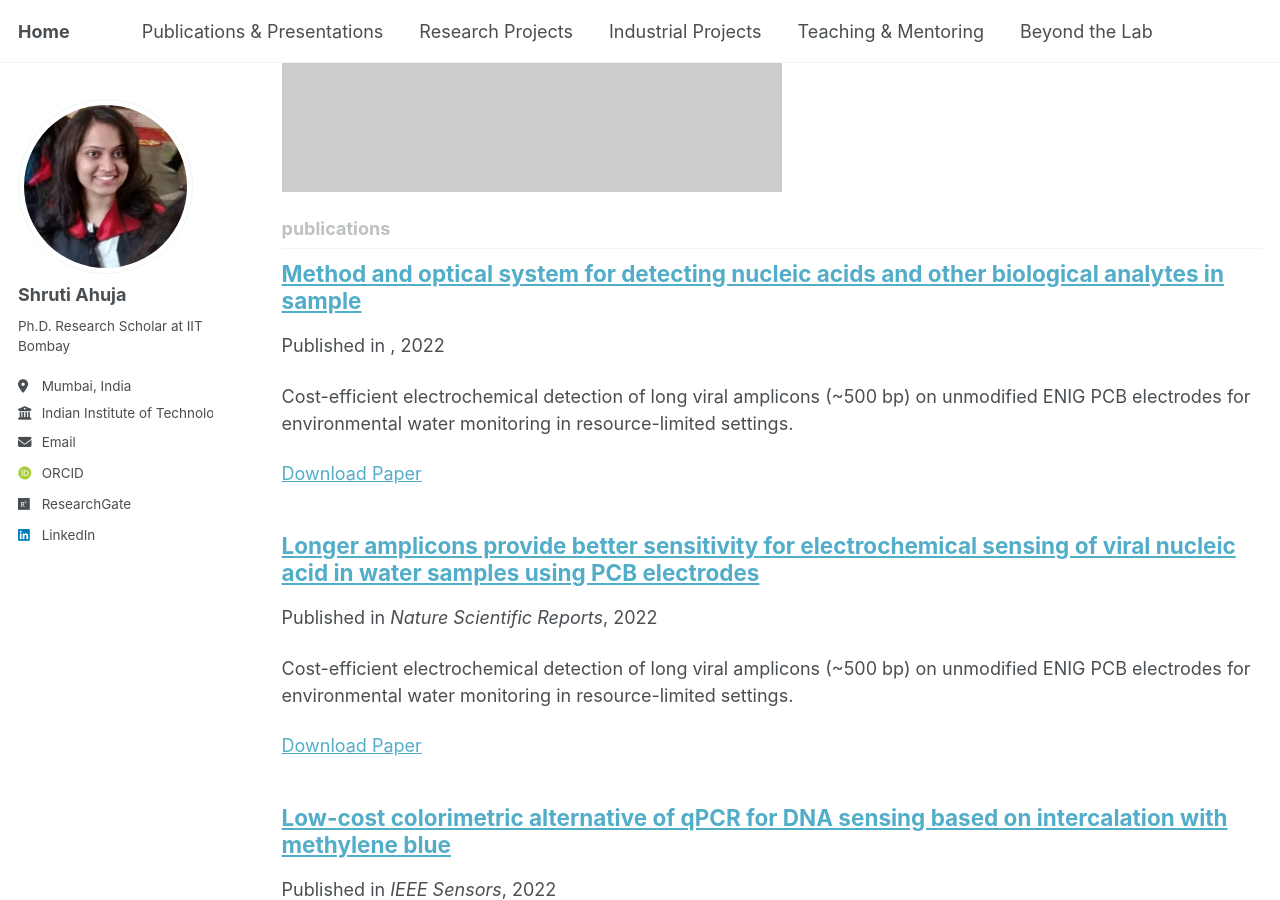
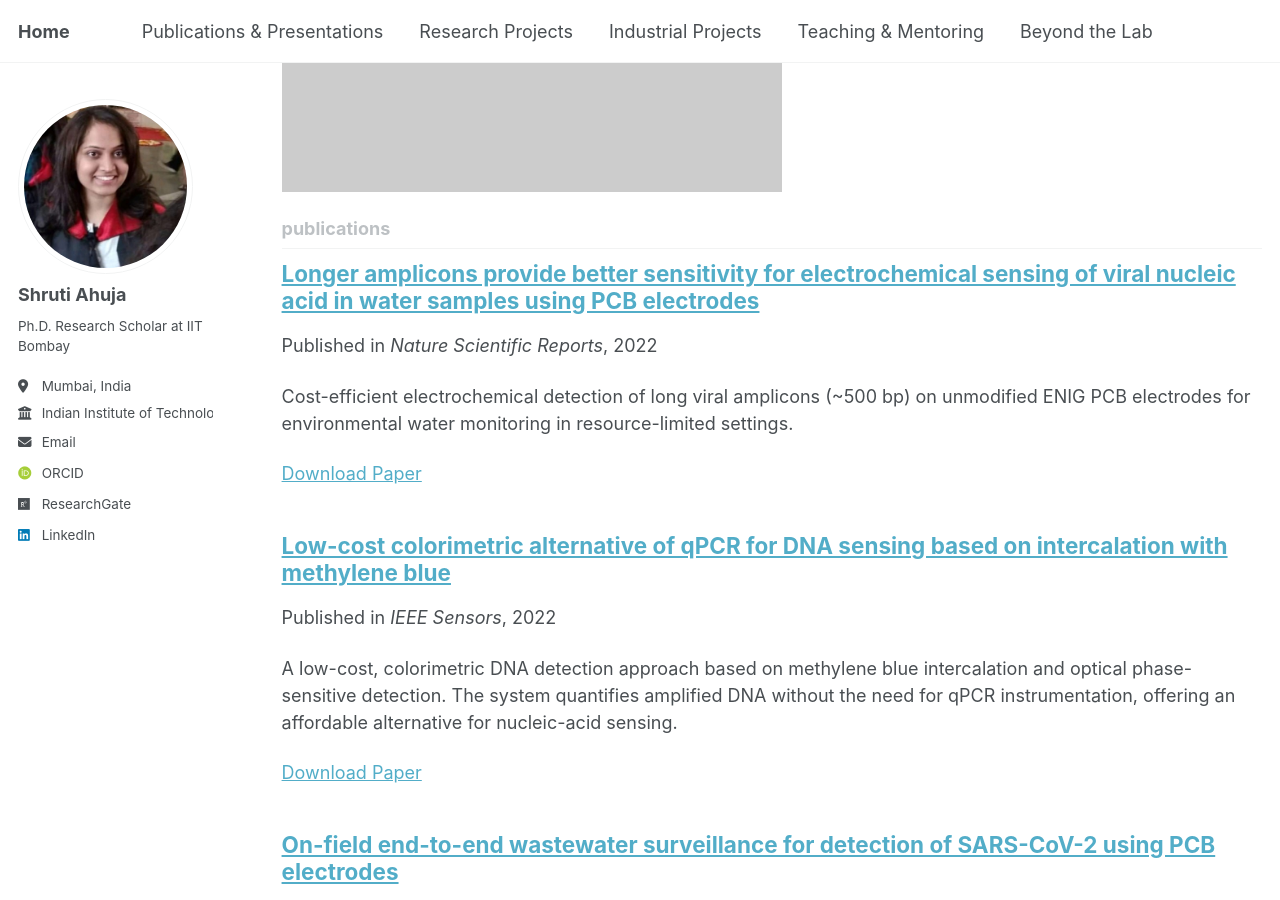
Before and after one commit to shrutiahuja/shrutiahuja.github.io, a Jekyll site: the page built from _pages/collection-archive.html, in a window 1280 px wide and 900 px high, scrolled down 893 px. Built offline with Jekyll 4.4.1, drawn with Linux system fonts in a browser that asks for light colours; some web fonts are replaced; a script that is not in the unit is left out; some of the changed text lies outside the part shown.

Commit message:
Update and rename 2022-05-19-patent.md to 2025-05-12-patent.md

```diff
--- a/_publications/2022-05-19-patent.md
+++ b/_publications/2025-05-12-patent.md
@@ -4,7 +4,7 @@ collection: publications
 category: patents
 permalink: /publications/2022-05-19-patent/
 excerpt: 'Cost-efficient electrochemical detection of long viral amplicons (~500 bp) on unmodified ENIG PCB electrodes for environmental water monitoring in resource-limited settings.'
-date of filing: 2022-05-19
+date: 2025-05-12
 paperurl: "/assets/pdf/patent.pdf"
 Recommended citation: 'Nandeshwar R, Ahuja S, Kondabagil K, Tallur S, “Method and optical system for detecting nucleic acids and other biological analytes in sample” Indian Patent No. 560025, (2025).'
 ---
```
